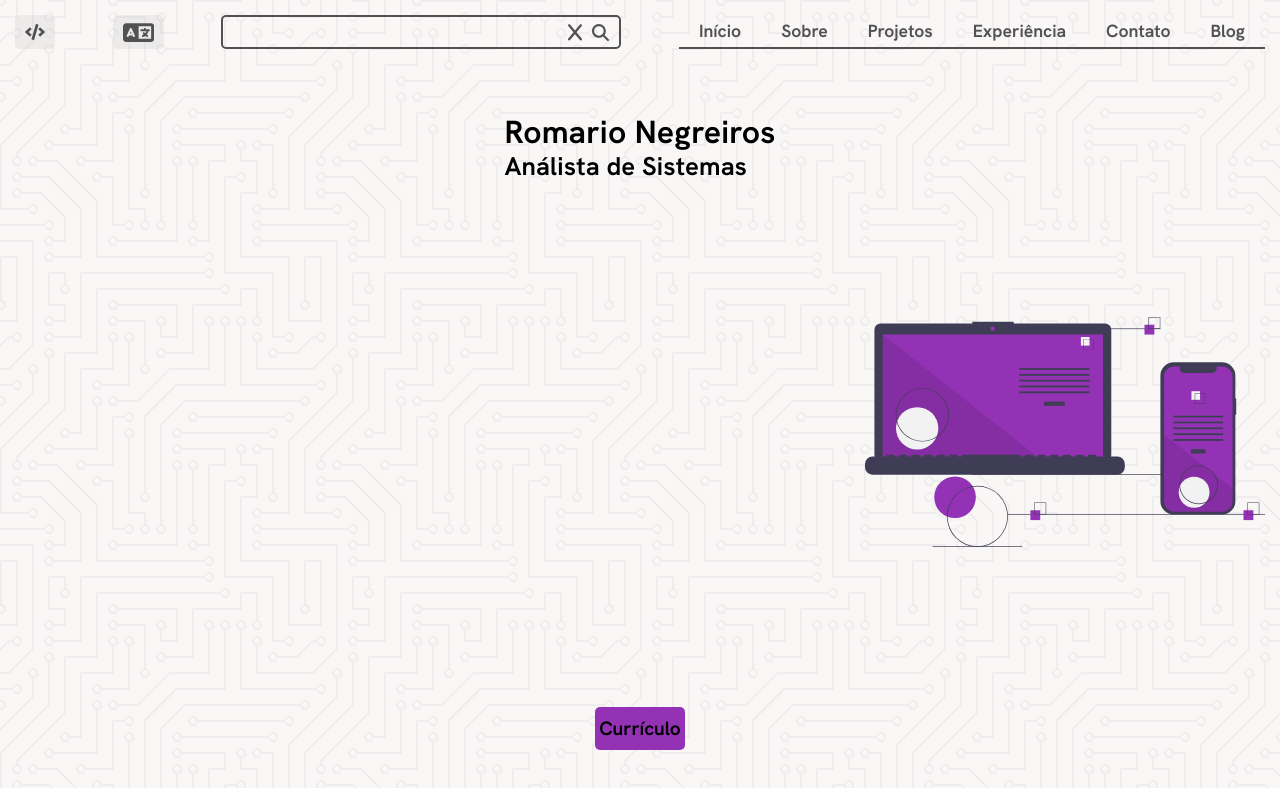
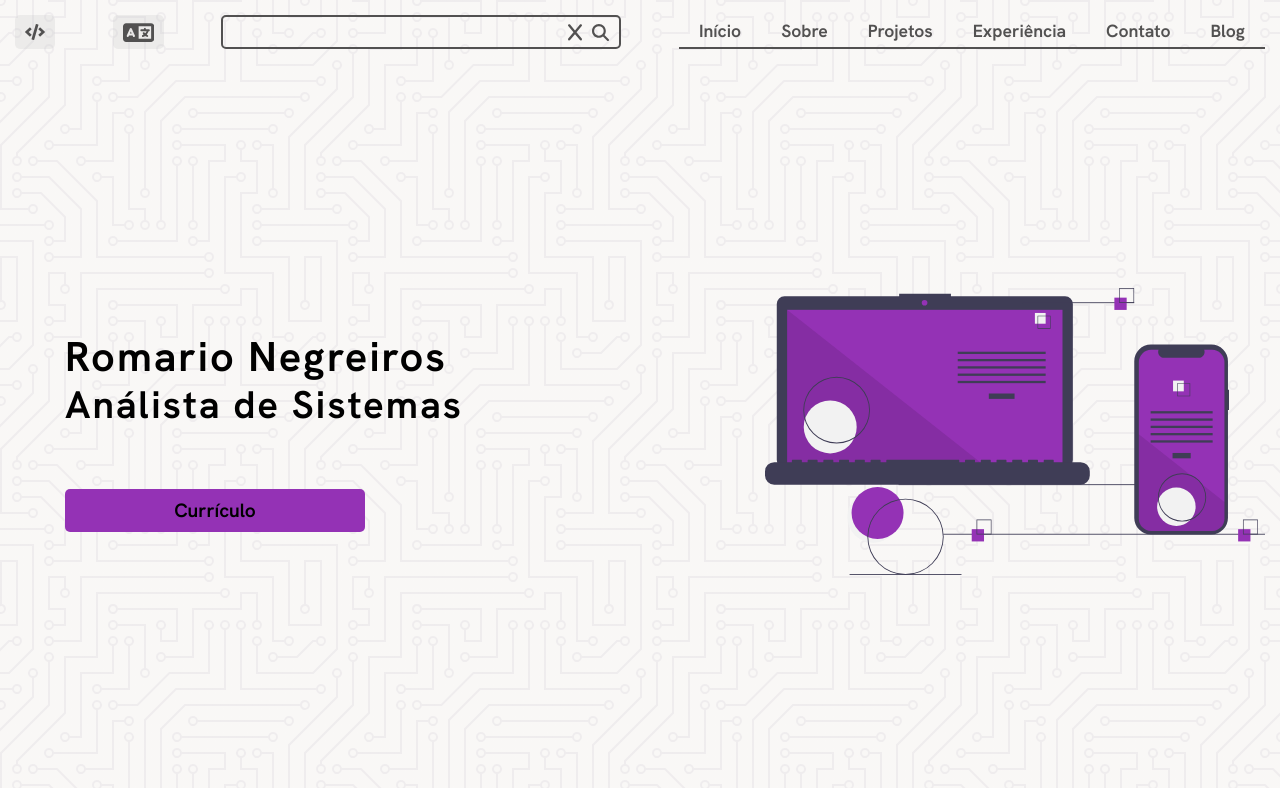
Before and after one commit to Romario-Negreiros/Portfolio_v2, a Next.js app: page /en in a window 1280 px wide. Shown: the top 788 px of the page. Built offline with nearby package versions, Linux system fonts and the light colour scheme.

Commit message:
Finish styles of start section

```diff
--- a/src/app/[lang]/styles.module.css
+++ b/src/app/[lang]/styles.module.css
@@ -11,13 +11,11 @@
 }
 
 .start div {
-  width: fit-content;
   color: var(--fc-primary);
-  letter-spacing: 0.2px;
 }
 
 .start div h1 {
-  font-size: 2rem;
+  font-size: 1.9rem;
 }
 
 .start div h2 {
@@ -35,6 +33,13 @@
   background-color: var(--color-tertiary);
 }
 
+.start div,
+.start a {
+  width: 100%;
+  max-width: 350px;
+  margin: 0 auto;
+}
+
 .start a:hover,
 .start a:focus {
   opacity: 0.8;
@@ -44,12 +49,70 @@
   .start {
     padding: 50px 0;
   }
+
+  .start div {
+    letter-spacing: 0.2px;
+  }
+}
+
+@media screen and (min-width: 400px) {
+  .start {
+    background-size: 350px;
+  }
+
+  .start div h1 {
+    font-size: 2.2rem;
+  }
+
+  .start div h2 {
+    font-size: 2rem;
+  }
 }
 
 @media screen and (min-width: 769px) {
   .start {
-    align-items: center;
+    justify-content: center;
+    gap: 20px;
     background-position: right center;
-    background-size: 400px;
+    padding: 50px;
+  }
+
+  .start div,
+  .start a {
+    max-width: 300px;
+    margin: unset;
+  }
+
+  .start div {
+    padding-bottom: 40px;
   }
 }
+
+@media screen and (min-width: 900px) {
+  .start {
+    background-size: 500px;
+  }
+
+  .start div {
+    letter-spacing: 2px;
+    max-width: unset;
+  }
+
+  .start div h1 {
+    font-size: 2.4rem;
+  }
+
+  .start div h2 {
+    font-size: 2.2rem;
+  }
+}
+
+@media screen and (min-width: 1200px) {
+  .start div h1 {
+    font-size: 2.6rem;
+  }
+
+  .start div h2 {
+    font-size: 2.4rem;
+  }
+}
```
